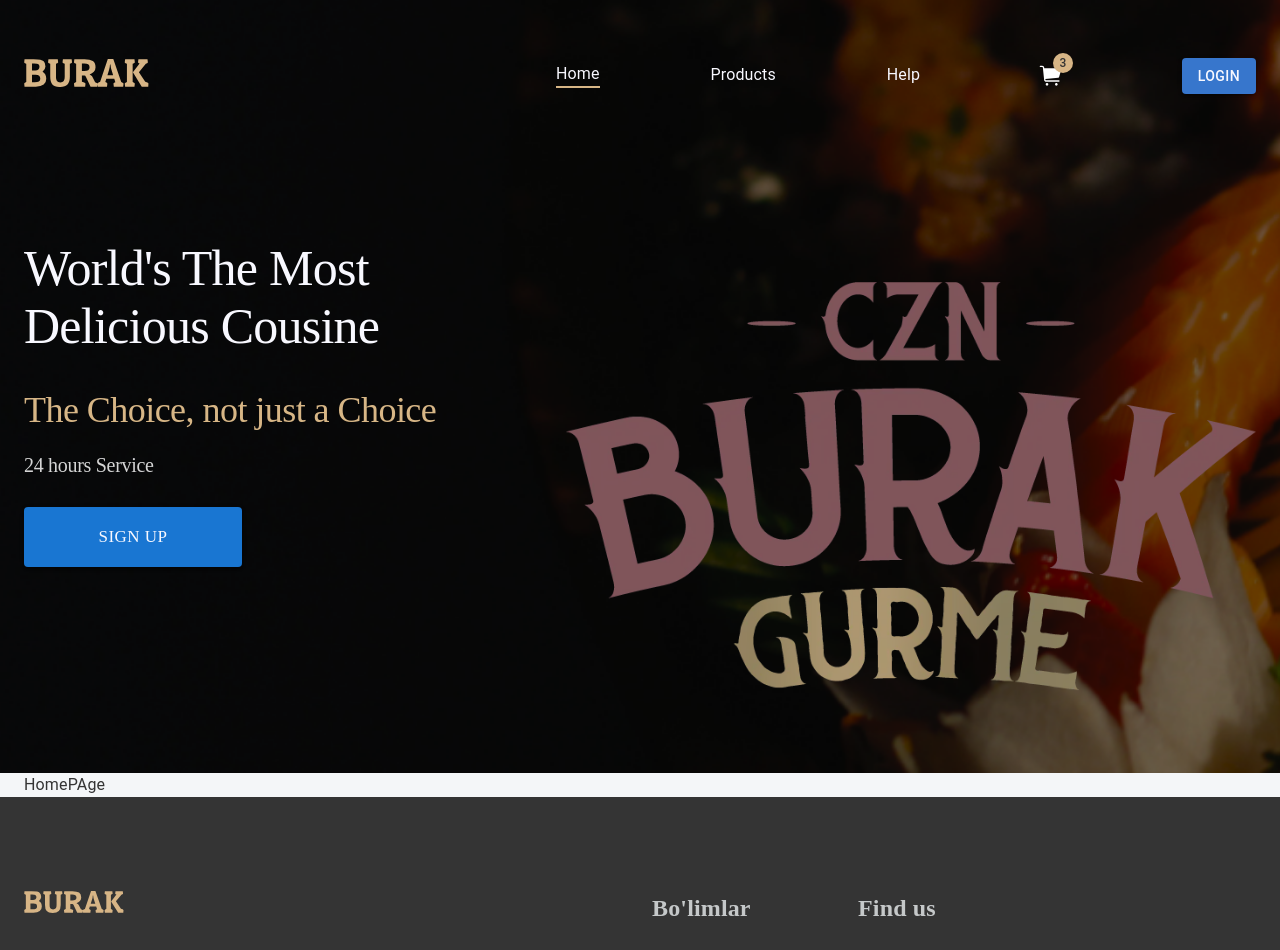
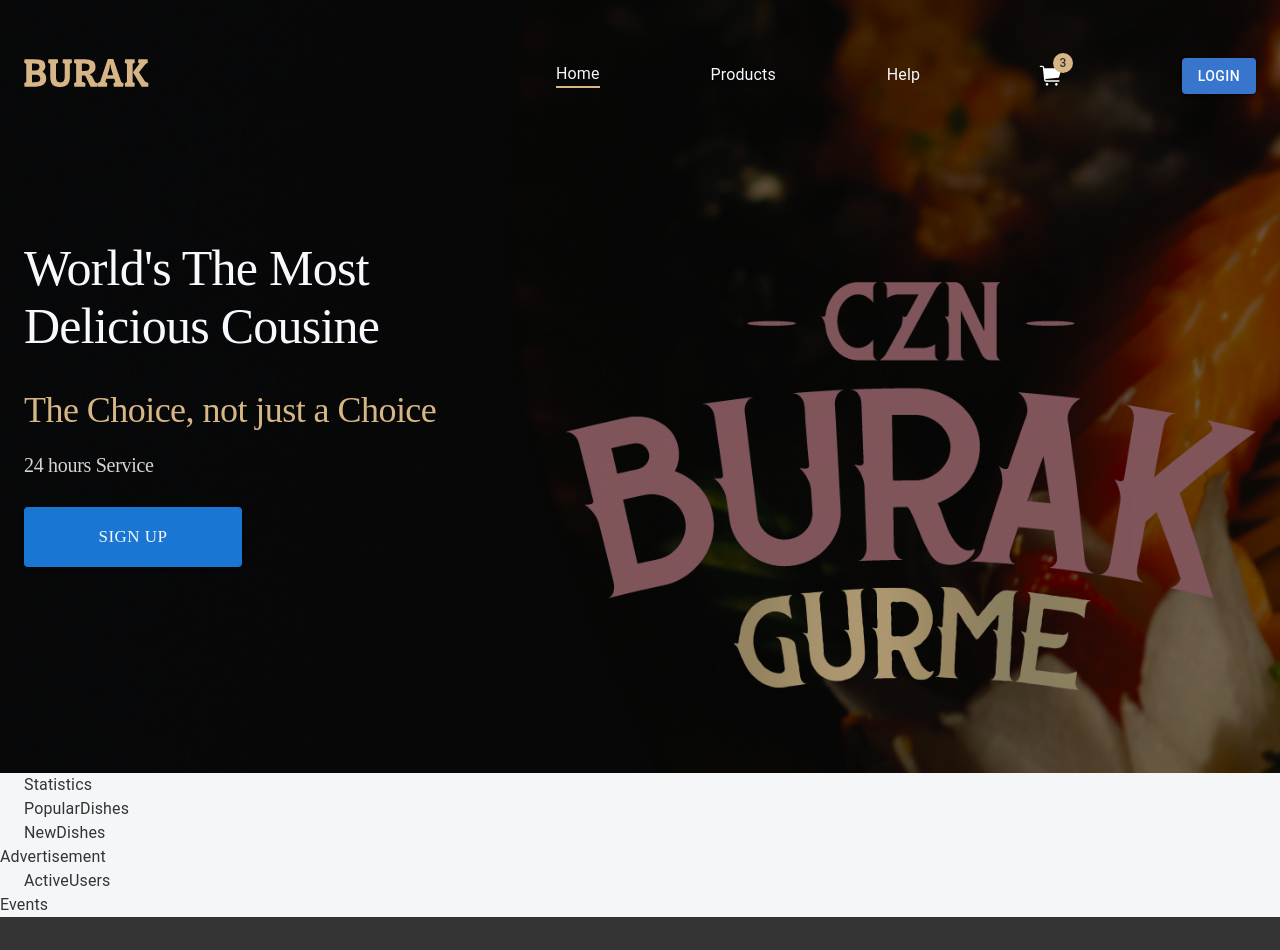
Before and after one commit to sevinchoyazimboevna-source/burak-react, a React (Create React App) app: page / in a window 1280 px wide. Shown: the top 950 px of the page. Built offline with nearby package versions, Linux system fonts and the light colour scheme.

Commit message:
feat:organize homePage related sectional components

```diff
--- a/src/app/components/footer/index.tsx
+++ b/src/app/components/footer/index.tsx
@@ -47,15 +47,12 @@
               </Box>
             </Stack>
             <Stack sx={{ ml: "100px" }}>
-              <Box>
+              <Box className={""}>
                 <Box className={"foot-category-title"}>Find us</Box>
                 <Box
-                  direction={"column"}
-                  sx={{ mt: "20px" }}
                   className={"foot-category-link"}
-                  justifyContent={"space-between"}
                 >
-                  <Box direction={"row"} className={"find-us"}>
+                  <Box className={"find-us"}>
                     <span>L.</span>
                     <div>Downtown, Dubai</div>
                   </Box>
--- a/src/app/components/headers/Basket.tsx
+++ b/src/app/components/headers/Basket.tsx
@@ -41,8 +41,8 @@
         id="account-menu"
         open={open}
         onClose={handleClose}
-        // onClick={handleClose}
-        PaperProps={{
+        slotProps={{
+          paper: {
             elevation: 0,
             sx: {
               overflow: "visible",
@@ -65,6 +65,7 @@
                 bgcolor: "background.paper",
                 transform: "translateY(-50%) rotate(45deg)",
                 zIndex: 0,
+              },
             },
           },
         }}
--- /dev/null
+++ b/src/app/screens/homePage/ActiveUsers.tsx
@@ -0,0 +1,9 @@
+import { Container } from "@mui/material";
+import React from "react";
+export default function ActiveUsers() {
+    return (
+        <div>
+            <Container> ActiveUsers</Container>
+        </div>
+    )
+}
--- /dev/null
+++ b/src/app/screens/homePage/Advertisements.tsx
@@ -0,0 +1,9 @@
+import { Container } from "@mui/material";
+import React from "react";
+export default function Advertisement() {
+    return (
+        <div>
+            Advertisement
+        </div>
+    )
+}
--- /dev/null
+++ b/src/app/screens/homePage/Events.tsx
@@ -0,0 +1,9 @@
+import { Container } from "@mui/material";
+import React from "react";
+export default function Events() {
+    return (
+        <div>
+            Events
+        </div>
+    )
+}
--- /dev/null
+++ b/src/app/screens/homePage/NewDishes.tsx
@@ -0,0 +1,9 @@
+import { Container } from "@mui/material";
+import React from "react";
+export default function NewDishes() {
+    return (
+        <div>
+            <Container> NewDishes</Container>
+        </div>
+    )
+}
--- /dev/null
+++ b/src/app/screens/homePage/PopularDishes.tsx
@@ -0,0 +1,9 @@
+import { Container } from "@mui/material";
+import React from "react";
+export default function PopularDishes() {
+    return (
+        <div>
+            <Container> PopularDishes</Container>
+        </div>
+    )
+}
--- /dev/null
+++ b/src/app/screens/homePage/Statistics.tsx
@@ -0,0 +1,9 @@
+import { Container } from "@mui/material";
+import React from "react";
+export default function Statistics() {
+    return (
+        <div>
+            <Container> Statistics</Container>
+        </div>
+    )
+}
--- a/src/app/screens/homePage/index.tsx
+++ b/src/app/screens/homePage/index.tsx
@@ -1,5 +1,18 @@
-import { Container } from "@mui/material";
+import React from "react";
+import Statistics from "./Statistics";
+import PopularDishes from "./PopularDishes";
+import NewDishes from "./NewDishes";
+import Advertisement from "./Advertisements";
+import ActiveUsers from "./ActiveUsers";
+import Events from "./Events";
 
 export default function HomePage() {
-    return <Container>HomePAge</Container>;
+    return <div className={"homepage"} >
+        <Statistics />
+        <PopularDishes />
+        <NewDishes />
+        <Advertisement />
+        <ActiveUsers />
+        <Events />
+    </div>;
 }
--- /dev/null
+++ b/src/css/home.css
@@ -0,0 +1,14 @@
+.homepage {
+    width: 100%;
+    height: auto;
+}
+
+/* .homepage .sec-main-box {
+    display: flex;
+} */
+.homepage .sec-main-box .foot-category-link {
+    display: flex;
+    flex-direction: column;
+    justify-content: space-between;
+    margin-top: 20px;
+}
```
Lines whose indentation alone changed are shown as unchanged.
